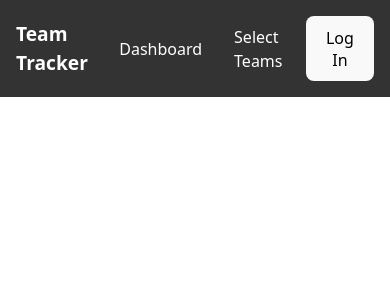
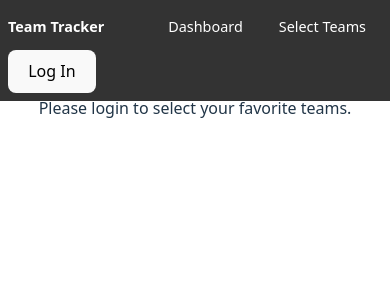
Before and after one commit to Prof-Rosario-UCLA/team38, a React (Vite) app: page /select-teams in a window 390 px wide. Shown: the top 300 px of the page. Built offline with nearby package versions, Linux system fonts and the light colour scheme.

Commit message:
More responsiveness stuff fixed

```diff
--- a/src/components/Dashboard.tsx
+++ b/src/components/Dashboard.tsx
@@ -4,6 +4,7 @@ import useScoreboardData from "./customHooks/useScoreboardData";
 import useFetchTeamDetails from "./customHooks/useFetchTeamDetails";
 import { ThemeProvider } from "@mui/material/styles";
 import { createTheme } from "@mui/material/styles";
+import "./DashboardSection.css";
 
 import React, { useState, useEffect, type JSX } from "react";
 import SportsFootballIcon from "@mui/icons-material/SportsFootball";
@@ -15,6 +16,7 @@ import AppBar from "@mui/material/AppBar";
 import Tabs from "@mui/material/Tabs";
 import Tab from "@mui/material/Tab";
 import Box from "@mui/material/Box";
+import CircularProgress from "@mui/material/CircularProgress";
 
 const theme = createTheme({
   breakpoints: {
@@ -22,10 +24,51 @@ const theme = createTheme({
   }
 });
 
+// Add the same navbar height hook
+const useNavbarHeight = () => {
+  const [navbarHeight, setNavbarHeight] = useState(70);
+  const [appBarHeight, setAppBarHeight] = useState(60);
+
+  useEffect(() => {
+    const updateHeights = () => {
+      const navbar = document.querySelector('.navbar');
+      const appBar = document.querySelector('.MuiAppBar-root');
+
+      if (navbar) {
+        setNavbarHeight(navbar.getBoundingClientRect().height);
+      }
+      if (appBar) {
+        setAppBarHeight(appBar.getBoundingClientRect().height);
+      }
+    };
+
+    // Initial measurement
+    updateHeights();
+
+    // Update on window resize
+    window.addEventListener('resize', updateHeights);
+
+    // Also update after a short delay to account for dynamic content loading
+    const timeoutId = setTimeout(updateHeights, 100);
+
+    // Additional timeout for AppBar rendering
+    const appBarTimeoutId = setTimeout(updateHeights, 500);
+
+    return () => {
+      window.removeEventListener('resize', updateHeights);
+      clearTimeout(timeoutId);
+      clearTimeout(appBarTimeoutId);
+    };
+  }, []);
+
+  return { navbarHeight, appBarHeight };
+};
+
 const Dashboard = () => {
-  const { user } = useAuth0();
-  const { teamsBySport, loading, error } = useFetchFavTeams(user?.email);
+  const { user, isLoading: isLoadingAuth0 } = useAuth0();
+  const { teamsBySport, loading: loadingFavTeams, error: errorFavTeams } = useFetchFavTeams(user?.email);
   const [selectedTab, setSelectedTab] = useState(0);
+  const { navbarHeight, appBarHeight } = useNavbarHeight();
 
   const { NBAFavorites = [], NFLFavorites = [], MLBFavorites = [] } = teamsBySport;
 
@@ -80,16 +123,27 @@ const Dashboard = () => {
     e.preventDefault();
   };
 
+  if (isLoadingAuth0) {
+    return (
+      <Box display="flex" justifyContent="center" alignItems="center" minHeight="200px">
+        <CircularProgress />
+      </Box>
+    );
+  }
   if (!user) {
-    return <p>Please login to view/select your favorite teams</p>;
+    return (
+      <Box display="flex" justifyContent="center" alignItems="center" minHeight="200px">
+        <p>Please login to view your favorite teams</p>
+      </Box>
+    );
   }
 
-  if (loading) {
+  if (loadingFavTeams) {
     return <p>Loading...</p>;
   }
 
-  if (error) {
-    return <p>Error: {error}</p>;
+  if (errorFavTeams) {
+    return <p>Error: {errorFavTeams}</p>;
   }
 
   const formatFutureGame = (isoString: string | undefined): string => {
@@ -169,16 +223,7 @@ const Dashboard = () => {
     if (!teams.length) return <p>No favorite teams for {currentLeague.toUpperCase()}</p>;
 
     return (
-      <section
-        style={{
-          display: "grid",
-          gridTemplateColumns: "repeat(auto-fit, minmax(280px, 1fr))",
-          gap: 16,
-          padding: 16,
-          width: "100%",
-          overflowY: "auto",
-        }}
-      >
+      <section className="dashboard-section">
         {teamOrder.map((id) => {
           const team = teams.find((t: any) => t.team.id === id);
           if (!team) return null;
@@ -223,7 +268,7 @@ const Dashboard = () => {
     <ThemeProvider theme={theme}>
       <Box height="100%" width="100%" display="flex" flexDirection="column" overflow="hidden">
         <AppBar position="fixed" color="primary" sx={{
-          top: { xs: 130, sm: 96, md: 70 },
+          top: `${navbarHeight}px`,
           left: 0,
           right: 0,
           zIndex: 1000
@@ -259,10 +304,10 @@ const Dashboard = () => {
           justifyContent="center"
           alignItems="center"
           sx={{
-            paddingLeft: 2,
-            paddingRight: 2,
+            paddingLeft: 0,
+            paddingRight: 0,
             paddingBottom: 2,
-            paddingTop: { xs: 23, sm: 22, md: 18 },
+            paddingTop: `${navbarHeight + appBarHeight + 10}px`,
             overflow: "hidden",
           }}
         >
--- /dev/null
+++ b/src/components/DashboardSection.css
@@ -0,0 +1,16 @@
+.dashboard-section {
+  display: grid;
+  grid-template-columns: repeat(auto-fit, minmax(280px, 1fr));
+  gap: 16px;
+  padding: 16px;
+  width: 100%;
+  overflow-y: auto;
+}
+
+@media (max-width: 600px) {
+  .dashboard-section {
+    grid-template-columns: repeat(auto-fit, minmax(200px, 1fr));
+    gap: 8px;
+    padding: 8px;
+  }
+}
--- a/src/components/Navbar.css
+++ b/src/components/Navbar.css
@@ -14,18 +14,52 @@
   padding: 0;
   display: flex;
   align-items: center;
+  flex-wrap: wrap;
+  gap: 0.5rem;
 }
 
 .navbar-title {
   color: white;
   font-size: 1.5rem;
-  margin-right: auto; /* Pushes other items to the right */
+  margin-right: auto;
   font-weight: bold;
+  overflow: hidden;
+  text-overflow: ellipsis;
+  white-space: nowrap;
+  max-width: 50%;
 }
 
 @media screen and (max-width: 768px) {
   .navbar-title {
     font-size: 1.2rem;
+    max-width: 40%;
+  }
+}
+
+@media screen and (max-width: 640px) {
+  .navbar-title {
+    font-size: 1rem;
+    max-width: 35%;
+  }
+
+  .navbar-list {
+    gap: 0.25rem;
+  }
+}
+
+@media screen and (max-width: 480px) {
+  .navbar {
+    padding: 0.5rem;
+  }
+
+  .navbar-title {
+    font-size: 0.9rem;
+    max-width: 30%;
+  }
+
+  .navbar-link {
+    padding: 0.25rem 0.5rem;
+    font-size: 0.9rem;
   }
 }
 
@@ -34,6 +68,7 @@
   text-decoration: none;
   padding: 0.5rem 1rem;
   display: block;
+  white-space: nowrap;
 }
 
 .navbar-link:hover {
--- a/src/components/SelectTeams.css
+++ b/src/components/SelectTeams.css
@@ -1,15 +1,9 @@
+.select-teams-container {
+  /* Main container styles */
+}
+
 .header-content {
-    padding-top: 70px;
-  }
+  /* Remove fixed padding-top since we're using dynamic padding */
+}
 
-  @media screen and (max-width: 641px) {
-    .header-content {
-      padding-top: 100px;
-    }
-  }
-
-  @media screen and (max-width: 432px) {
-    .header-content {
-      padding-top: 125px;
-    }
-  }
+/* Remove all media queries since we're handling this dynamically */
--- a/src/components/SelectTeams.tsx
+++ b/src/components/SelectTeams.tsx
@@ -34,13 +34,56 @@ interface FaviteTeamsPayload {
   MLBFavorites?: string[];
 }
 
+const useNavbarHeight = () => {
+  const [navbarHeight, setNavbarHeight] = useState(70);
+
+  useEffect(() => {
+    const updateNavbarHeight = () => {
+      const navbar = document.querySelector('.navbar');
+      if (navbar) {
+        setNavbarHeight(navbar.getBoundingClientRect().height);
+      }
+    };
+
+    // Initial measurement
+    updateNavbarHeight();
+
+    // Update on window resize
+    window.addEventListener('resize', updateNavbarHeight);
+
+    // Also update after a short delay to account for dynamic content loading
+    const timeoutId = setTimeout(updateNavbarHeight, 100);
+
+    return () => {
+      window.removeEventListener('resize', updateNavbarHeight);
+      clearTimeout(timeoutId);
+    };
+  }, []);
+
+  return navbarHeight;
+};
+
 const SelectTeams = () => {
-  const { user } = useAuth0();
+  const { user, isLoading } = useAuth0();
   const userEmail: string = user?.email || '';
+  const navbarHeight = useNavbarHeight();
+
+  if (isLoading) {
+    return (
+      <Box display="flex" justifyContent="center" alignItems="center" minHeight="200px">
+        <CircularProgress />
+      </Box>
+    );
+  }
 
   if (!user) {
-    return <p>Please login to view/select your favorite teams.</p>;
+    return (
+      <Box display="flex" justifyContent="center" alignItems="center" minHeight="200px">
+        <p>Please login to select your favorite teams.</p>
+      </Box>
+    );
   }
+
   const [league, setLeague] = useState<League>('NBA');
   const { teams, loading, error } = useFetchTeams(league);
     const [selectedTeams, setSelectedTeams] = useState<Record<League, string[]>>({
@@ -58,12 +101,12 @@ const SelectTeams = () => {
     return 5;
   };
   const getGridRows = () => {
-    if (height < 600) return 1;
-    if (height < 700) return 2;
-    if (height < 800) return 3;
-    if (height < 900) return 4;
-    if (height < 1000) return 5;
-    if (height < 1100) return 6;
+    if (height < 550) return 1;
+    if (height < 650) return 2;
+    if (height < 750) return 3;
+    if (height < 850) return 4;
+    if (height < 950) return 5;
+    if (height < 1050) return 6;
     return 7;
   }
   const gridColumns = getGridColumns();
@@ -150,8 +193,8 @@ const SelectTeams = () => {
   const pagedTeams = teams.slice(start, start + itemsPerPage);
 
   return (
-    <>
-    <header className="header-content">
+    <div className="select-teams-container">
+    <header className="header-content" style={{ paddingTop: `${navbarHeight + 10}px` }}>
       <p>Choose your favorite teams to follow.</p>
       <Box sx={{ minWidth: 120, maxWidth: 220, mb: 2 }}>
         <FormControl fullWidth>
@@ -273,7 +316,7 @@ const SelectTeams = () => {
         </Alert>
       </Snackbar>
     </main>
-    </>
+    </div>
   );
 };
 
```
